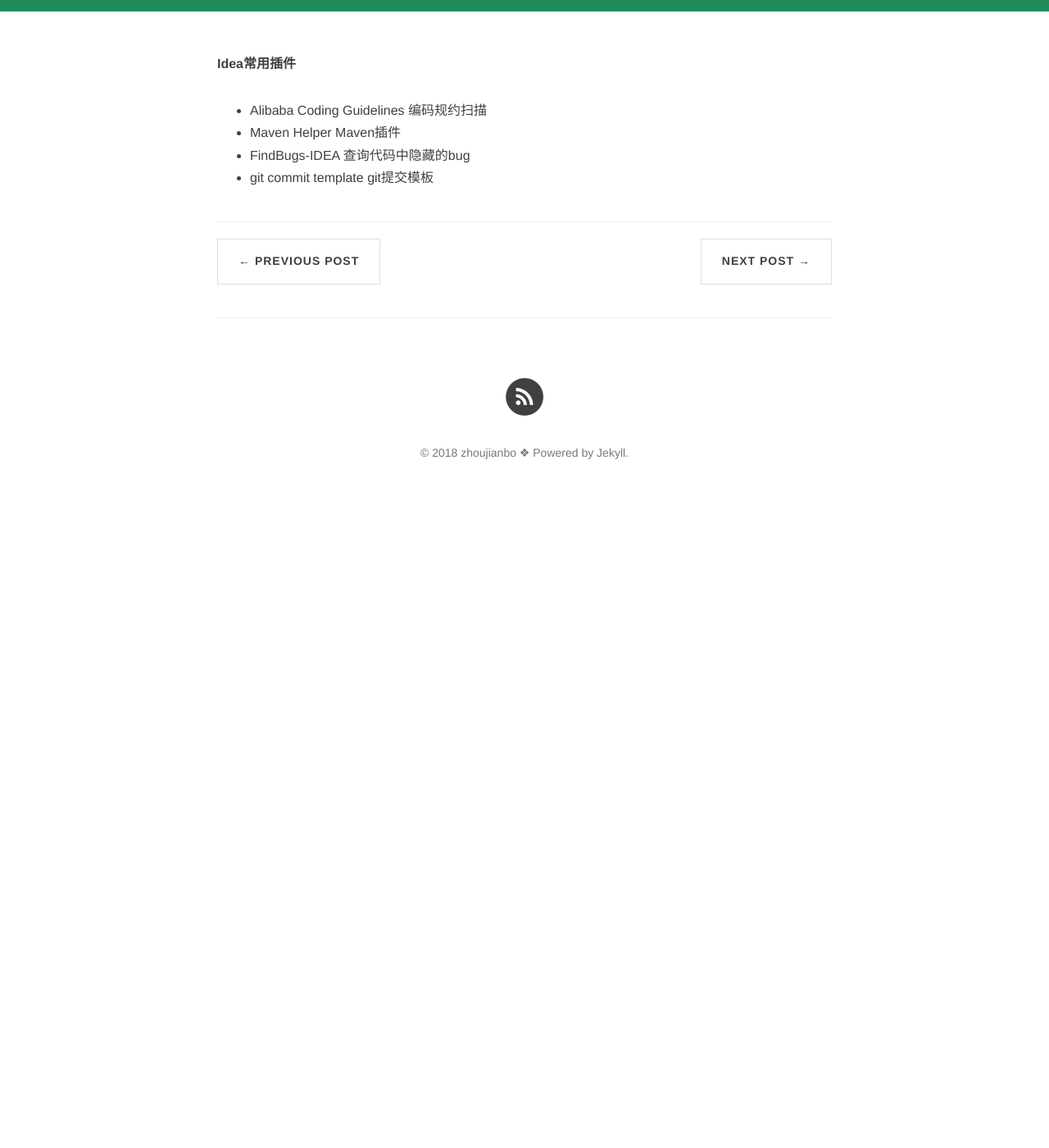
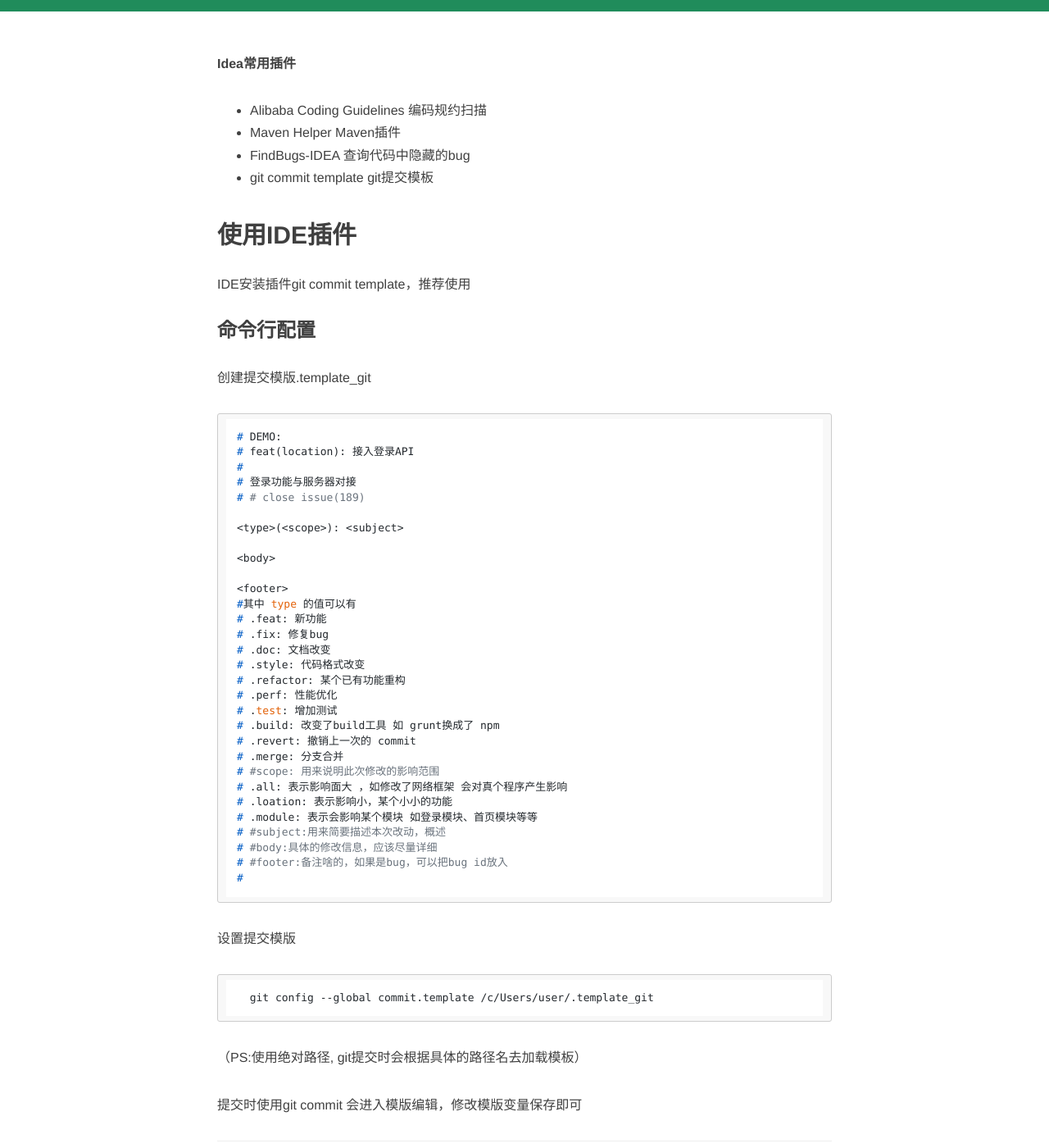
Before and after one commit to ZhouJianBoPro/ZhouJianBoPro.github.io, a Jekyll site: the page built from _posts/2018-03-16-plugins.md, in a window 1280 px wide and 1400 px high, scrolled down 393 px. Shown: the whole window at 82% size. Built offline with Jekyll 4.4.1, drawn with Linux system fonts in a browser that asks for light colours; nearby versions of some CDN libraries; comment, search, counter and statistics services are not loaded; before the commit the page ends 1023 px from its top, so only the background shows below that.

Commit message:
defalut commit；

````diff
--- a/_posts/2018-03-16-plugins.md
+++ b/_posts/2018-03-16-plugins.md
@@ -12,3 +12,60 @@ description: 开发常用插件。
 - Maven Helper  Maven插件
 - FindBugs-IDEA 查询代码中隐藏的bug
 - git commit template   git提交模板
+
+## 使用IDE插件
+
+IDE安装插件git commit template，推荐使用
+
+### 命令行配置
+
+创建提交模版.template_git
+
+```
+# DEMO:
+
+# feat(location): 接入登录API
+#
+# 登录功能与服务器对接
+#
+# close issue(189)
+
+<type>(<scope>): <subject>
+
+<body>
+
+<footer>
+
+#其中 type 的值可以有
+#    .feat: 新功能
+#    .fix: 修复bug
+#    .doc: 文档改变
+#    .style: 代码格式改变
+#    .refactor: 某个已有功能重构
+#    .perf: 性能优化
+#    .test: 增加测试
+#    .build: 改变了build工具 如 grunt换成了 npm
+#    .revert: 撤销上一次的 commit
+#    .merge: 分支合并
+#
+#scope: 用来说明此次修改的影响范围
+#     .all: 表示影响面大 ，如修改了网络框架  会对真个程序产生影响
+#     .loation: 表示影响小，某个小小的功能
+#     .module: 表示会影响某个模块 如登录模块、首页模块等等
+#
+#subject:用来简要描述本次改动，概述
+#
+#body:具体的修改信息，应该尽量详细
+#
+#footer:备注啥的，如果是bug，可以把bug id放入
+#
+```
+
+设置提交模版
+
+```
+  git config --global commit.template /c/Users/user/.template_git
+```
+  （PS:使用绝对路径, git提交时会根据具体的路径名去加载模板）
+
+提交时使用git commit 会进入模版编辑，修改模版变量保存即可
````
